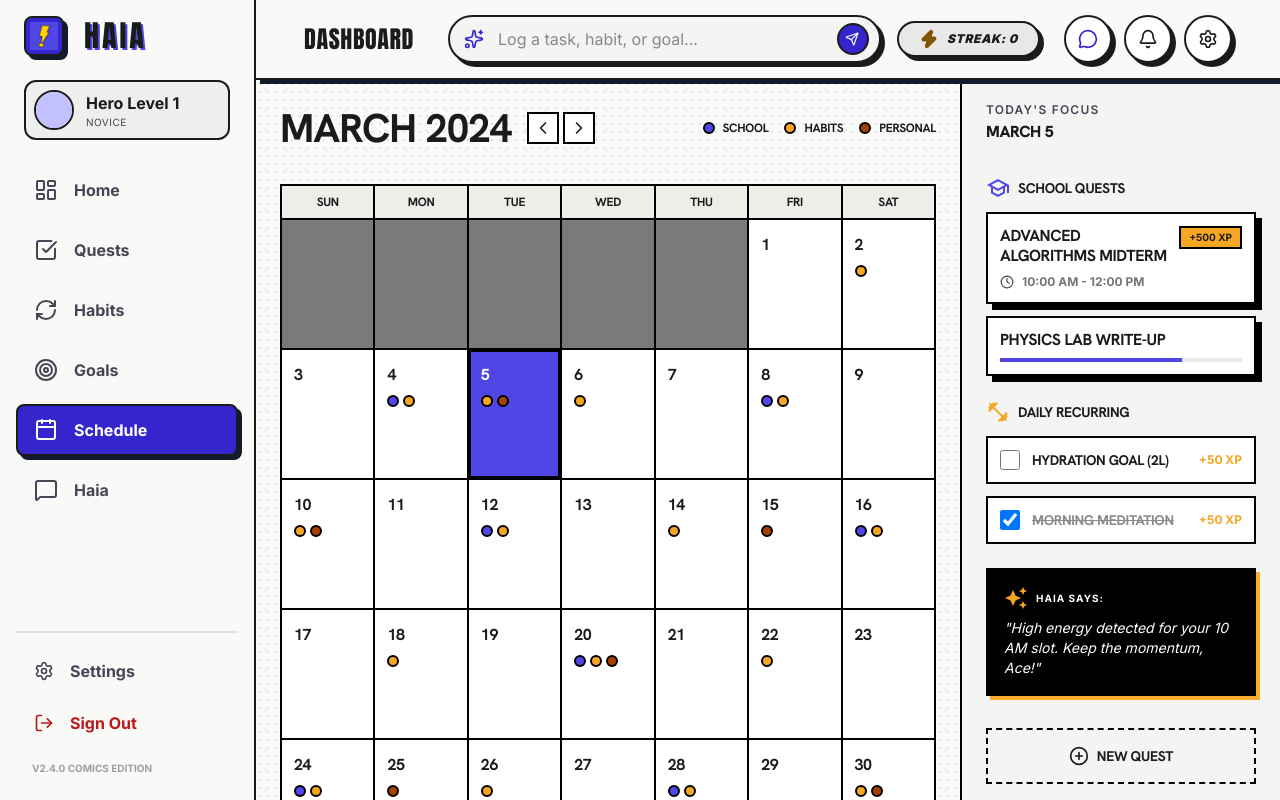
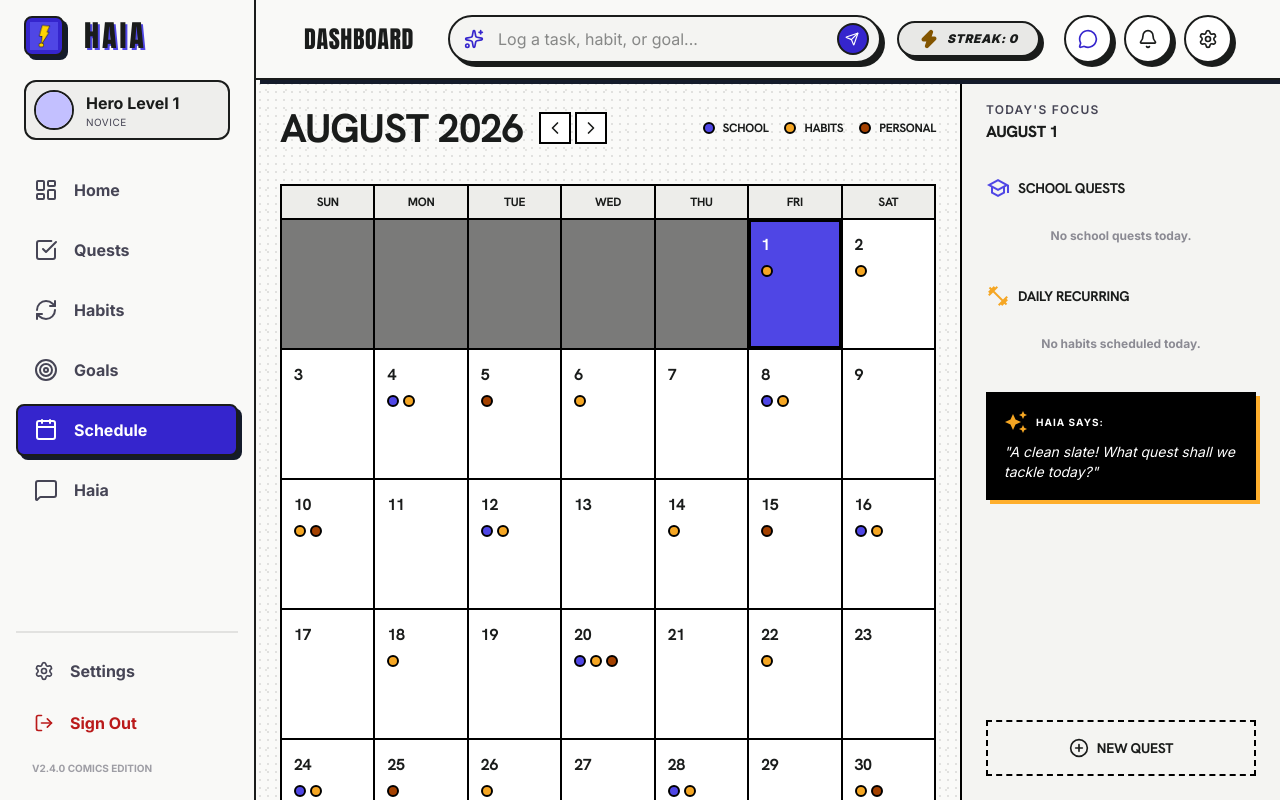
Before and after one commit to Renz5678/Haia, a Next.js app in the folder web/: page /calendar in a window 1280 px wide. Built offline with nearby package versions, Linux system fonts and the light colour scheme; no server answers.

Commit message:
fix: resolve gamification streak logging error and remove calendar mockups

```diff
--- a/web/src/app/(dashboard)/calendar/page.tsx
+++ b/web/src/app/(dashboard)/calendar/page.tsx
@@ -4,7 +4,12 @@ import React, { useState } from "react";
 import { ChevronLeft, ChevronRight, Clock, PlusCircle } from "lucide-react";
 
 export default function CalendarPage() {
-  const [activeDate, setActiveDate] = useState(5);
+  const [activeDate, setActiveDate] = useState(new Date().getDate());
+
+  const currentDate = new Date();
+  const currentMonth = currentDate.toLocaleString('default', { month: 'long' }).toUpperCase();
+  const currentYear = currentDate.getFullYear();
+  const monthTitle = `${currentMonth} ${currentYear}`;
 
   const renderCells = () => {
     const cells = [];
@@ -56,7 +61,7 @@ export default function CalendarPage() {
           {/* Calendar Header */}
           <div className="flex flex-col md:flex-row md:justify-between md:items-center gap-4 mb-8">
             <div className="flex items-center gap-4">
-              <h1 className="font-headline-lg text-3xl md:text-headline-lg comic-text">MARCH 2024</h1>
+              <h1 className="font-headline-lg text-3xl md:text-headline-lg comic-text">{monthTitle}</h1>
               <div className="flex gap-1">
                 <button className="ink-border-2 p-1 bg-white hover:bg-surface-container-low"><ChevronLeft size={20} /></button>
                 <button className="ink-border-2 p-1 bg-white hover:bg-surface-container-low"><ChevronRight size={20} /></button>
@@ -95,7 +100,7 @@ export default function CalendarPage() {
       <aside className="hidden xl:flex w-80 border-l-2 border-black bg-surface-container-low flex-col p-6 agenda-scroll overflow-y-auto shrink-0">
         <div className="mb-8">
           <p className="font-label-caps text-label-caps text-on-surface-variant uppercase tracking-widest mb-1">Today&apos;s Focus</p>
-          <h2 className="font-headline-md font-extrabold comic-text">MARCH {activeDate}</h2>
+          <h2 className="font-headline-md font-extrabold comic-text">{currentMonth} {activeDate}</h2>
         </div>
 
         <div className="space-y-6">
@@ -106,22 +111,8 @@ export default function CalendarPage() {
               <h3 className="font-bold comic-text text-sm">SCHOOL QUESTS</h3>
             </div>
             <div className="space-y-3">
-              <div className="bg-white ink-border-2 p-3 pop-art-shadow hover:-translate-y-1 transition-transform cursor-pointer group">
-                <div className="flex justify-between items-start mb-2">
-                  <h4 className="font-bold comic-text leading-tight">Advanced Algorithms Midterm</h4>
-                  <span className="bg-xp-gold text-[10px] font-bold px-2 py-0.5 ink-border-2 whitespace-nowrap ml-2">+500 XP</span>
-                </div>
-                <div className="flex items-center gap-2">
-                  <Clock size={14} className="text-on-surface-variant" />
-                  <span className="text-xs font-bold opacity-60">10:00 AM - 12:00 PM</span>
-                </div>
-              </div>
-
-              <div className="bg-white ink-border-2 p-3 pop-art-shadow hover:-translate-y-1 transition-transform cursor-pointer group">
-                <h4 className="font-bold comic-text leading-tight">Physics Lab Write-up</h4>
-                <div className="mt-2 h-1 bg-surface-container-high overflow-hidden">
-                  <div className="h-full bg-indigo-deep w-3/4"></div>
-                </div>
+              <div className="text-center p-4 text-xs font-bold text-on-surface-variant opacity-60">
+                No school quests today.
               </div>
             </div>
           </div>
@@ -133,17 +124,9 @@ export default function CalendarPage() {
               <h3 className="font-bold comic-text text-sm">DAILY RECURRING</h3>
             </div>
             <div className="space-y-3">
-              <label className="flex items-center gap-3 bg-white ink-border-2 p-3 cursor-pointer select-none">
-                <input className="w-5 h-5 ink-border-2 text-indigo-deep focus:ring-0 focus:ring-offset-0" type="checkbox" />
-                <span className="font-bold comic-text text-sm">Hydration Goal (2L)</span>
-                <span className="ml-auto text-xs font-bold text-xp-gold">+50 XP</span>
-              </label>
-
-              <label className="flex items-center gap-3 bg-white ink-border-2 p-3 cursor-pointer select-none">
-                <input defaultChecked className="w-5 h-5 ink-border-2 text-indigo-deep focus:ring-0 focus:ring-offset-0" type="checkbox" />
-                <span className="font-bold comic-text text-sm line-through opacity-50">Morning Meditation</span>
-                <span className="ml-auto text-xs font-bold text-xp-gold">+50 XP</span>
-              </label>
+              <div className="text-center p-4 text-xs font-bold text-on-surface-variant opacity-60">
+                No habits scheduled today.
+              </div>
             </div>
           </div>
 
@@ -153,7 +136,7 @@ export default function CalendarPage() {
               <span className="material-symbols-outlined text-xp-gold" style={{ fontVariationSettings: "'FILL' 1" }}>auto_awesome</span>
               <p className="text-[10px] font-bold tracking-widest uppercase">HAIA SAYS:</p>
             </div>
-            <p className="font-body-md text-sm italic">&quot;High energy detected for your 10 AM slot. Keep the momentum, Ace!&quot;</p>
+            <p className="font-body-md text-sm italic">&quot;A clean slate! What quest shall we tackle today?&quot;</p>
           </div>
         </div>
 
```
Also changed, not shown: 1 other file (tests, documents, lock files or other folders).
